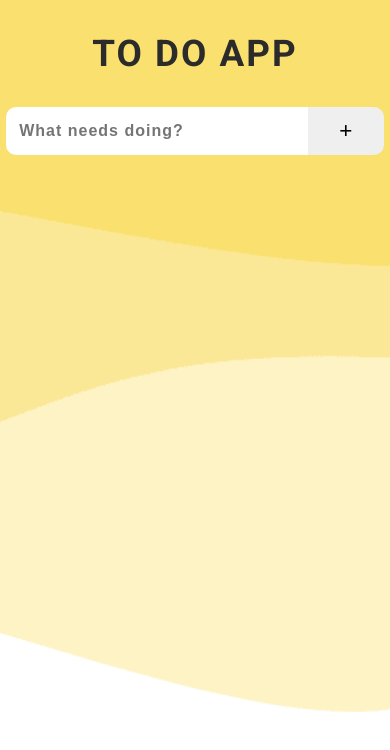
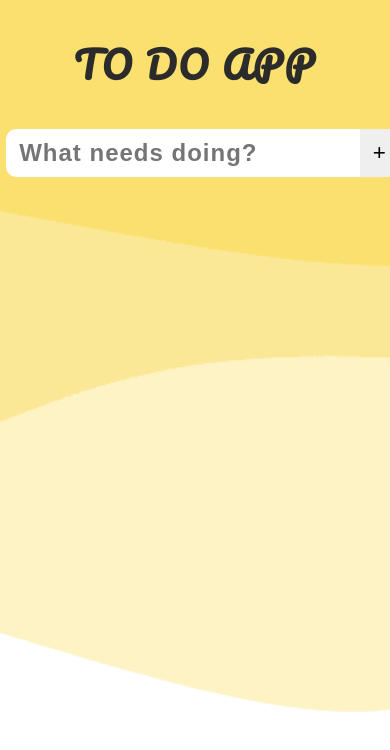
Before and after one commit to James-P-Boyle/Todo-App, a React (Create React App) app: page / in a window 390 px wide. Shown: the top 750 px of the page. Built offline with nearby package versions, Linux system fonts and the light colour scheme.

Commit message:
Update css

```diff
--- a/src/App.css
+++ b/src/App.css
@@ -1,5 +1,4 @@
-@import url("https://fonts.googleapis.com/css2?family=Roboto:wght@400;700&display=swap");
-
+@import url("https://fonts.googleapis.com/css2?family=Pacifico&family=Roboto:wght@400;700&display=swap");
 *,
 *::before,
 *::after {
@@ -10,7 +9,8 @@
 :root {
   --black: #2c2b2b;
   --white: #faf5f5;
-  --red: rgb(230, 9, 9);
+  --red: #e54b4b;
+  --green: #4c956c4b;
 }
 .App {
   text-align: center;
@@ -37,6 +37,7 @@ h1 {
   font-size: clamp(2.3rem, 6vw, 7rem);
   letter-spacing: 2px;
   margin-top: 2rem;
+  font-family: "Pacifico", cursive;
 }
 h1:hover {
   cursor: default;
@@ -48,7 +49,7 @@ h1:hover {
   height: 3rem;
 }
 .headerInput input {
-  font-size: clamp(1rem, 2vw, 2rem);
+  font-size: clamp(1.5rem, 2vw, 2rem);
   padding: 0.5rem 0.8rem;
   border: none;
   border-radius: 10px 0 0 10px;
@@ -64,8 +65,11 @@ h1:hover {
   border-radius: 0 10px 10px 0px;
 }
 .headerInput button:hover {
+  background-color: var(--green);
+  color: var(--black);
   cursor: pointer;
 }
+
 /* To Do List */
 .toDoList {
   display: grid;
@@ -106,6 +110,7 @@ h1:hover {
   color: var(--red);
   font-weight: 700;
   text-decoration: underline;
+  background-color: #dabfbf;
 }
 .editInput {
   display: grid;
@@ -126,8 +131,9 @@ h1:hover {
   border: none;
   border-radius: 0 0 10px 10px;
 }
-.editInput button:hover {
-  letter-spacing: 2px;
+.editInput .saveBtn:hover {
+  background-color: var(--green);
+  color: var(--black);
 }
 /* Media queries */
 @media only screen and (min-width: 45rem) {
--- a/src/components/ToDoItem.js
+++ b/src/components/ToDoItem.js
@@ -41,11 +41,14 @@ export default function ToDoItem({ todo, setTodos }) {
               }}
               value={value}
             />
-            <button onClick={saveEdit}>Save</button>
+            <button className="saveBtn" onClick={saveEdit}>
+              Save
+            </button>
           </div>
         )}
       </div>
       <button
+        className="editBtn"
         onClick={() => {
           setFlag(!flag);
         }}
```
